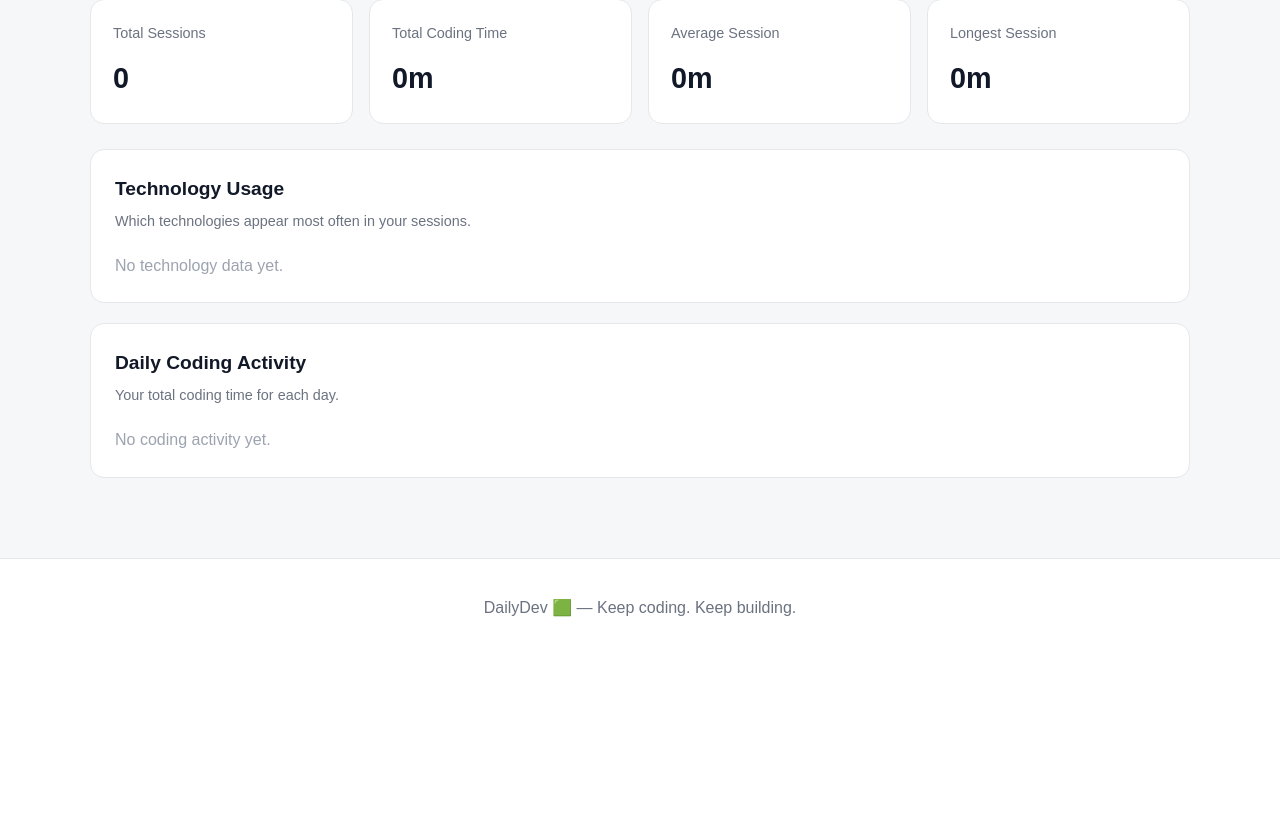
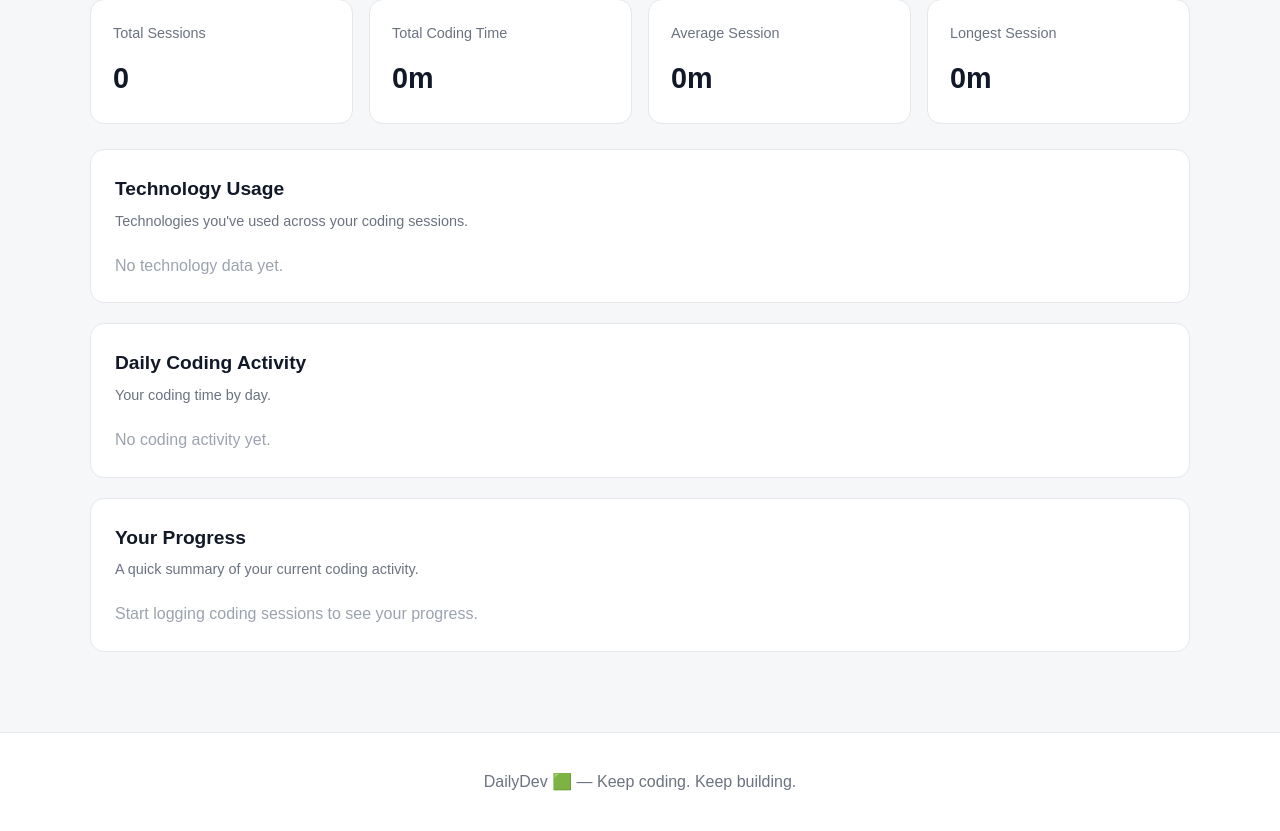
Before and after one commit to mohlaroy1/DailyDev, a Django app: page /analytics/ in a window 1280 px wide. Shown: the part 225-1056 px from the top of the page. Before the commit the page ends 842 px from the top, so only its background shows below. Run offline with Django 5.2, Linux system fonts and the light colour scheme; the visitor is signed in with stand-in values (Sample User, id 1); data that the repository does not hold is empty.

```diff
--- a/tracker/templates/tracker/analytics.html
+++ b/tracker/templates/tracker/analytics.html
@@ -10,7 +10,10 @@
 
     <div>
         <h1>Analytics</h1>
-        <p>Understand how you spend your coding time.</p>
+
+        <p>
+            Understand how you spend your coding time.
+        </p>
     </div>
 
     <a
@@ -30,6 +33,7 @@
 <section class="stats-grid">
 
     <div class="stat-card">
+
         <span class="stat-label">
             Total Sessions
         </span>
@@ -37,10 +41,12 @@
         <strong class="stat-value">
             {{ total_sessions }}
         </strong>
+
     </div>
 
 
     <div class="stat-card">
+
         <span class="stat-label">
             Total Coding Time
         </span>
@@ -48,10 +54,12 @@
         <strong class="stat-value">
             {{ total_minutes }}m
         </strong>
+
     </div>
 
 
     <div class="stat-card">
+
         <span class="stat-label">
             Average Session
         </span>
@@ -59,10 +67,12 @@
         <strong class="stat-value">
             {{ average_duration }}m
         </strong>
+
     </div>
 
 
     <div class="stat-card">
+
         <span class="stat-label">
             Longest Session
         </span>
@@ -70,9 +80,11 @@
         <strong class="stat-value">
             {{ longest_session }}m
         </strong>
+
     </div>
 
 </section>
+
 
 
 <!-- =========================
@@ -82,26 +94,48 @@
 <section class="analytics-card">
 
     <div class="section-heading">
-        <h2>Technology Usage</h2>
-        <p>Which technologies appear most often in your sessions.</p>
+
+        <h2>
+            Technology Usage
+        </h2>
+
+        <p>
+            Technologies you've used across your coding sessions.
+        </p>
+
     </div>
 
 
     {% if technology_usage %}
 
-        <div class="technology-analytics">
+        <div class="technology-chart">
 
             {% for item in technology_usage %}
 
-                <div class="technology-row">
+                <div class="chart-row">
 
-                    <span class="technology-name">
-                        {{ item.technologies__name|default:"Uncategorized" }}
-                    </span>
+                    <div class="chart-row-header">
 
-                    <span class="technology-count">
-                        {{ item.session_count }} session{{ item.session_count|pluralize }}
-                    </span>
+                        <span class="chart-label">
+                            {{ item.technologies__name|default:"Uncategorized" }}
+                        </span>
+
+                        <span class="chart-value">
+                            {{ item.session_count }}
+                            session{{ item.session_count|pluralize }}
+                        </span>
+
+                    </div>
+
+
+                    <div class="chart-track">
+
+                        <div
+                            class="chart-fill"
+                            data-value="{{ item.session_count }}"
+                        ></div>
+
+                    </div>
 
                 </div>
 
@@ -120,42 +154,52 @@
 </section>
 
 
+
 <!-- =========================
-     Daily Activity
+     Daily Coding Activity
 ========================= -->
 
 <section class="analytics-card">
 
     <div class="section-heading">
-        <h2>Daily Coding Activity</h2>
-        <p>Your total coding time for each day.</p>
+
+        <h2>
+            Daily Coding Activity
+        </h2>
+
+        <p>
+            Your coding time by day.
+        </p>
+
     </div>
 
 
     {% if daily_activity %}
 
-        <div class="activity-list">
+        <div class="activity-chart">
 
             {% for day in daily_activity %}
 
-                <div class="activity-row">
+                <div class="activity-chart-row">
 
-                    <span class="activity-date">
+                    <div class="activity-date">
                         {{ day.date }}
-                    </span>
+                    </div>
 
-                    <div class="activity-bar-container">
+
+                    <div class="activity-track">
 
                         <div
-                            class="activity-bar"
-                            style="width: {{ day.total_minutes }}%;"
+                            class="activity-fill"
+                            style="width: {{ day.percentage }}%;"
                         ></div>
 
                     </div>
 
-                    <span class="activity-time">
+
+                    <div class="activity-value">
                         {{ day.total_minutes }}m
-                    </span>
+                    </div>
 
                 </div>
 
@@ -173,4 +217,119 @@
 
 </section>
 
+
+
+<!-- =========================
+     Analytics Summary
+========================= -->
+
+<section class="analytics-card">
+
+    <div class="section-heading">
+
+        <h2>
+            Your Progress
+        </h2>
+
+        <p>
+            A quick summary of your current coding activity.
+        </p>
+
+    </div>
+
+
+    {% if total_sessions %}
+
+        <div class="progress-summary">
+
+            <div class="summary-item">
+
+                <span>
+                    Sessions completed
+                </span>
+
+                <strong>
+                    {{ total_sessions }}
+                </strong>
+
+            </div>
+
+
+            <div class="summary-item">
+
+                <span>
+                    Minutes invested
+                </span>
+
+                <strong>
+                    {{ total_minutes }}
+                </strong>
+
+            </div>
+
+
+            <div class="summary-item">
+
+                <span>
+                    Average session
+                </span>
+
+                <strong>
+                    {{ average_duration }} min
+                </strong>
+
+            </div>
+
+
+            <div class="summary-item">
+
+                <span>
+                    Longest session
+                </span>
+
+                <strong>
+                    {{ longest_session }} min
+                </strong>
+
+            </div>
+
+        </div>
+
+    {% else %}
+
+        <p class="analytics-empty">
+            Start logging coding sessions to see your progress.
+        </p>
+
+    {% endif %}
+
+</section>
+
+<script>
+
+    const chartBars = document.querySelectorAll(".chart-fill");
+
+    let largestValue = 0;
+
+    chartBars.forEach((bar) => {
+        const value = Number(bar.dataset.value);
+
+        if (value > largestValue) {
+            largestValue = value;
+        }
+    });
+
+    chartBars.forEach((bar) => {
+        const value = Number(bar.dataset.value);
+
+        if (largestValue > 0) {
+            const percentage =
+                (value / largestValue) * 100;
+
+            bar.style.width = `${percentage}%`;
+        }
+    });
+
+</script>
+
 {% endblock %}
--- a/tracker/views.py
+++ b/tracker/views.py
@@ -364,16 +364,24 @@ def analytics(request):
         or 0
     )
 
-    technology_usage = (
+    # -------------------------
+    # Technology usage
+    # -------------------------
+
+    technology_usage = list(
         sessions
         .values("technologies__name")
         .annotate(
             session_count=Count("id")
         )
-        .order_by("-session_count")
+        .order_by("-session_count", "technologies__name")
     )
 
-    daily_activity = (
+    # -------------------------
+    # Daily activity
+    # -------------------------
+
+    daily_activity = list(
         sessions
         .values("date")
         .annotate(
@@ -381,6 +389,21 @@ def analytics(request):
         )
         .order_by("date")
     )
+
+    # Find the largest daily value.
+    max_daily_minutes = max(
+        [item["total_minutes"] for item in daily_activity],
+        default=0,
+    )
+
+    # Add a percentage for the chart.
+    for item in daily_activity:
+        if max_daily_minutes:
+            item["percentage"] = round(
+                (item["total_minutes"] / max_daily_minutes) * 100
+            )
+        else:
+            item["percentage"] = 0
 
     return render(
         request,
@@ -392,5 +415,6 @@ def analytics(request):
             "longest_session": longest_session,
             "technology_usage": technology_usage,
             "daily_activity": daily_activity,
+            "max_daily_minutes": max_daily_minutes,
         },
     )
```
Also changed, not shown: static/css/style.css (+164 -0 lines).
